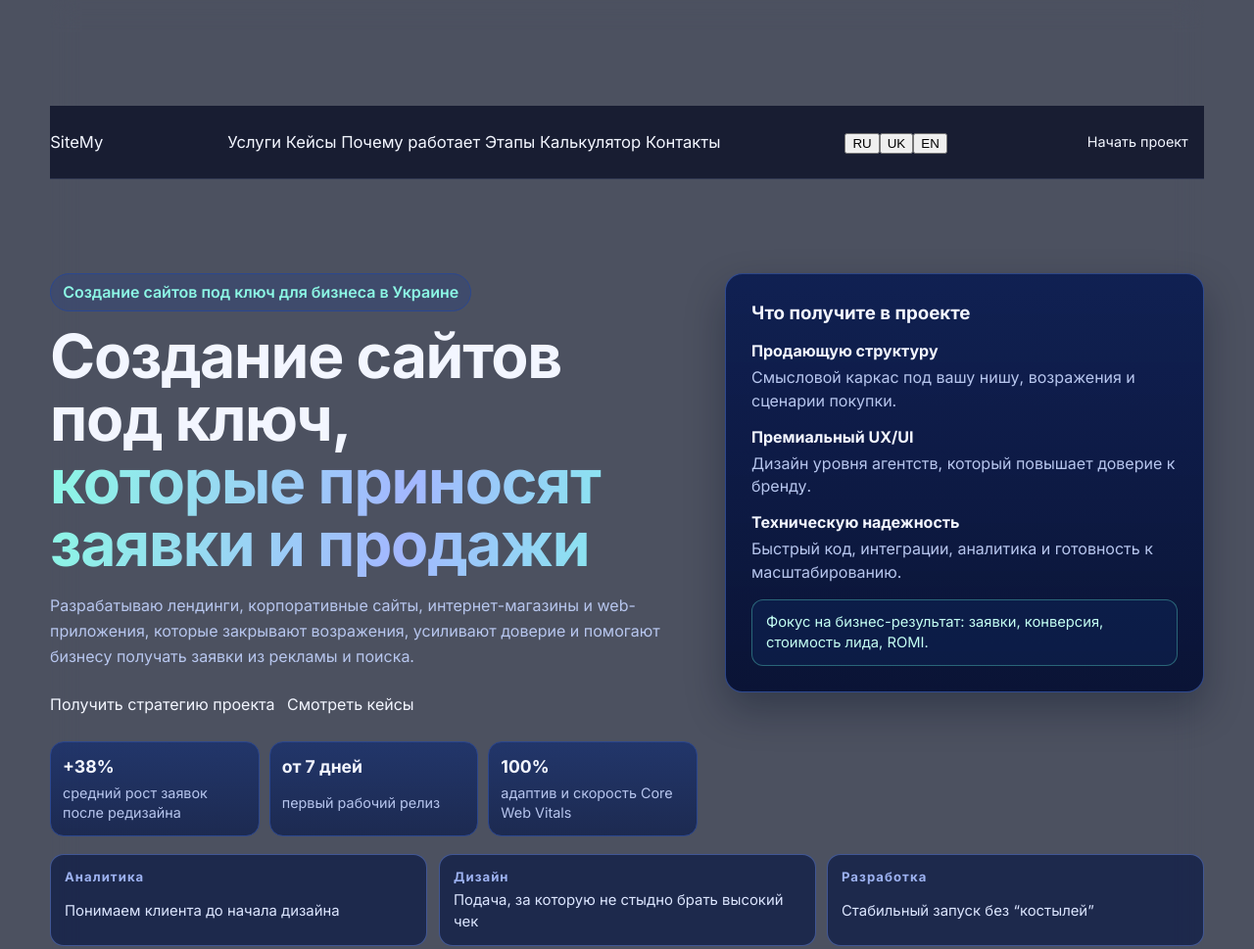
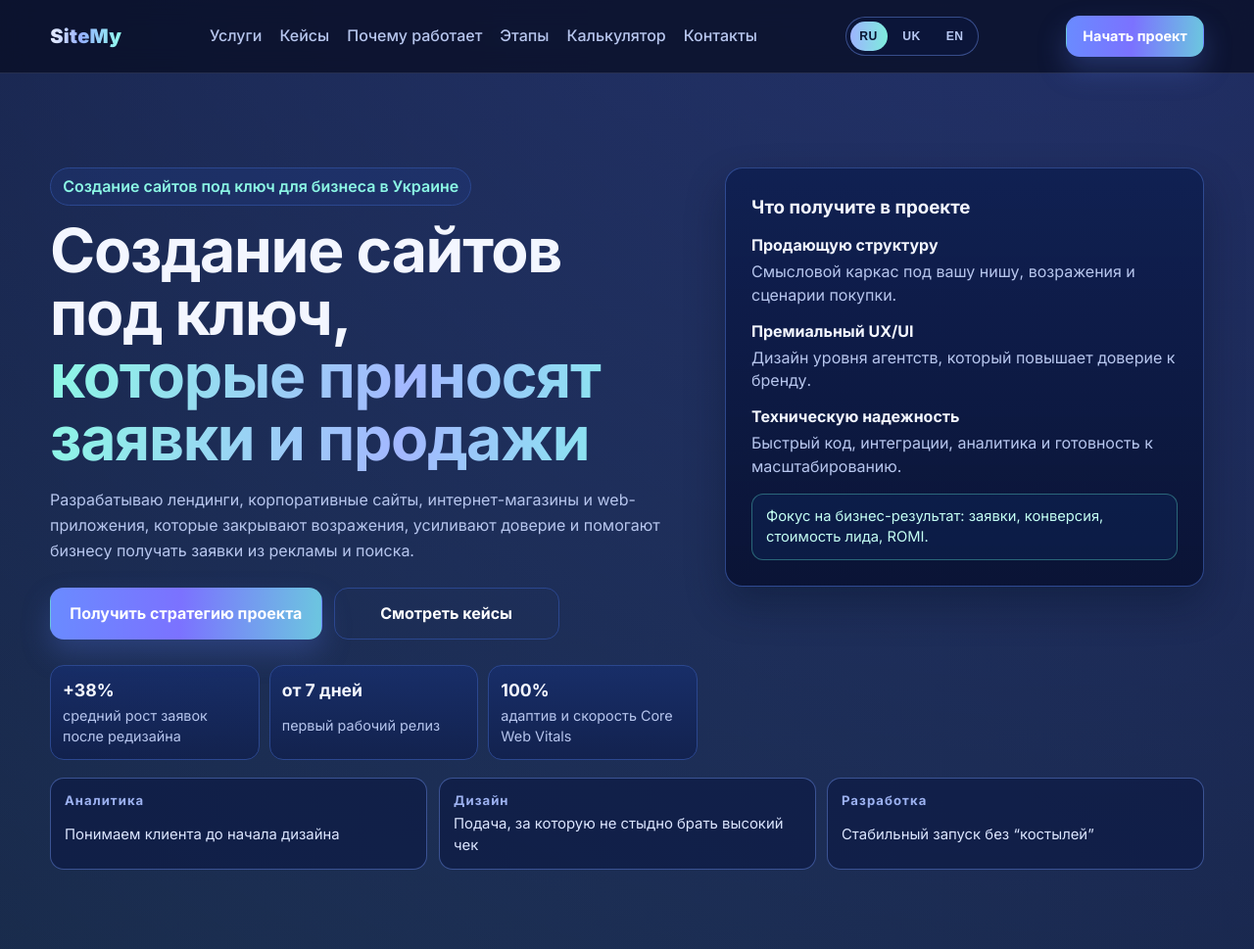
Before and after one commit to hassandelgen-dev/sitesell, a website: page index.html in a window 1280 px wide. Shown: the top 969 px of the page at 98% size. Drawn offline with Linux system fonts and the light colour scheme.

Commit message:
Revert "Polish visual design: spacing, hierarchy, and card aesthetics"
This reverts commit e82afb1a426382ddd764ec2c7c7f752787f2f236.

```diff
--- a/styles.css
+++ b/styles.css
@@ -24,13 +24,12 @@ body {
   font-family: "Inter", system-ui, -apple-system, Segoe UI, Roboto, sans-serif;
   line-height: 1.45;
   background:
-  --shadow-soft: 0 18px 40px rgba(4, 11, 32, 0.32);
-  --radius-card: 20px;
+    radial-gradient(circle at 82% -4%, rgba(92, 123, 255, 0.35) 0%, transparent 32%),
     radial-gradient(circle at 15% 18%, rgba(101, 239, 216, 0.12) 0%, transparent 28%),
     var(--bg);
   color: var(--text);
 }
-  width: min(1220px, 92vw);
+
 html {
   scroll-behavior: smooth;
 }
@@ -38,32 +37,31 @@ html {
 body {
   min-height: 100vh;
   position: relative;
-  backdrop-filter: blur(14px);
-  background: rgba(7, 14, 36, 0.72);
+}
+
 body::before,
-  box-shadow: 0 10px 24px rgba(3, 8, 24, 0.28);
 body::after {
   content: "";
   position: fixed;
-  min-height: 78px;
+  inset: auto;
   pointer-events: none;
   z-index: -1;
 }
 
 body::before {
   width: 320px;
-  font-size: 1.32rem;
+  height: 320px;
   top: 8vh;
-  letter-spacing: 0.4px;
+  left: -110px;
   border-radius: 50%;
   background: radial-gradient(circle, rgba(116, 136, 255, 0.18) 0%, transparent 68%);
   filter: blur(4px);
 }
 
 body::after {
-  gap: 22px;
+  width: 360px;
   height: 360px;
-  font-weight: 600;
+  bottom: 8vh;
   right: -120px;
   border-radius: 50%;
   background: radial-gradient(circle, rgba(101, 239, 216, 0.14) 0%, transparent 70%);
@@ -74,14 +72,14 @@ a {
   text-decoration: none;
 }
 
-  padding: 108px 0 62px;
+.container {
   width: min(1180px, 92vw);
   margin: 0 auto;
 }
 
 .header {
   position: sticky;
-  gap: 34px;
+  top: 0;
   z-index: 100;
   backdrop-filter: blur(12px);
   background: rgba(8, 14, 36, 0.76);
@@ -89,29 +87,27 @@ a {
 }
 
 .nav {
-  font-size: 1.04rem;
   min-height: 74px;
   display: flex;
   align-items: center;
   justify-content: space-between;
   gap: 18px;
 }
-  gap: 12px;
-  margin-top: 30px;
+
+.brand {
   font-size: 1.25rem;
   font-weight: 900;
   letter-spacing: 0.3px;
-  border-radius: 16px;
-  padding: 14px;
+  background: linear-gradient(95deg, #dfe7ff 8%, #95b0ff 44%, #93ffee 100%);
+  -webkit-background-clip: text;
   background-clip: text;
   color: transparent;
-  transition: border-color 0.22s ease, transform 0.22s ease, box-shadow 0.22s ease;
+}
 
 .nav-links {
   display: flex;
   align-items: center;
   gap: 18px;
-  box-shadow: 0 16px 32px rgba(8, 18, 48, 0.36);
   color: var(--muted);
   font-weight: 500;
 }
@@ -120,13 +116,13 @@ a {
   position: relative;
   transition: color 0.2s ease;
 }
-  border-radius: var(--radius-card);
+
 .nav-links a::after {
   content: "";
   position: absolute;
   left: 0;
   bottom: -5px;
-  padding: 28px;
+  width: 100%;
   height: 2px;
   border-radius: 999px;
   background: linear-gradient(90deg, rgba(118, 144, 255, 0.9), rgba(101, 239, 216, 0.9));
@@ -138,60 +134,58 @@ a {
 .nav-links a:hover {
   color: #e6eeff;
 }
-  margin-top: 22px;
+
 .nav-links a:hover::after {
   transform: scaleX(1);
 }
 
-  border-radius: 16px;
+.lang-switch {
   display: inline-flex;
   align-items: center;
   gap: 6px;
   padding: 4px;
   border: 1px solid rgba(84, 112, 191, 0.62);
   border-radius: 999px;
-  gap: 24px;
+  background: rgba(12, 23, 60, 0.72);
 }
 
 .lang-btn {
   appearance: none;
-  padding: 94px 0;
+  border: 0;
   min-width: 38px;
   height: 30px;
   border-radius: 999px;
   background: transparent;
   color: #b8c8f3;
-  font-size: clamp(1.9rem, 3vw, 2.6rem);
+  font-size: 0.76rem;
   font-weight: 700;
-  line-height: 1.15;
   letter-spacing: 0.04em;
   cursor: pointer;
   transition: color 0.2s ease, background-color 0.2s ease, transform 0.2s ease;
 }
 
-  gap: 18px;
+.lang-btn:hover {
   color: #eef3ff;
   background: rgba(54, 79, 158, 0.52);
 }
-  padding: 24px;
+
 .lang-btn.is-active {
   color: #081632;
   background: linear-gradient(93deg, #9eb2ff 0%, #7deedc 100%);
 }
 
-  line-height: 1.65;
 .btn {
   display: inline-flex;
   align-items: center;
-  border-radius: 20px;
+  justify-content: center;
   padding: 0.86rem 1.2rem;
   border-radius: 14px;
   border: 1px solid transparent;
-  border-radius: 20px;
+  font-weight: 700;
   color: var(--white);
   background: linear-gradient(93deg, #6a8bff 0%, #7b72ff 48%, #66e7d3 120%);
   cursor: pointer;
-  border-radius: 24px;
+  box-shadow: 0 14px 28px rgba(73, 99, 194, 0.36);
   transition: transform 0.2s ease, opacity 0.2s ease, box-shadow 0.2s ease;
 }
 
@@ -204,20 +198,20 @@ a {
 .btn:disabled {
   opacity: 0.65;
   cursor: not-allowed;
-  border-radius: 20px;
+  transform: none;
 }
 
 .btn-small {
   padding: 0.62rem 1rem;
   font-size: 0.9rem;
 }
-  padding: 36px 0 44px;
-  background: rgba(6, 11, 31, 0.62);
+
+.btn-ghost {
   background: transparent;
   border-color: var(--border);
   box-shadow: none;
 }
-    padding: 70px 0;
+
 .btn-ghost:hover {
   background: rgba(31, 53, 114, 0.38);
 }
```
